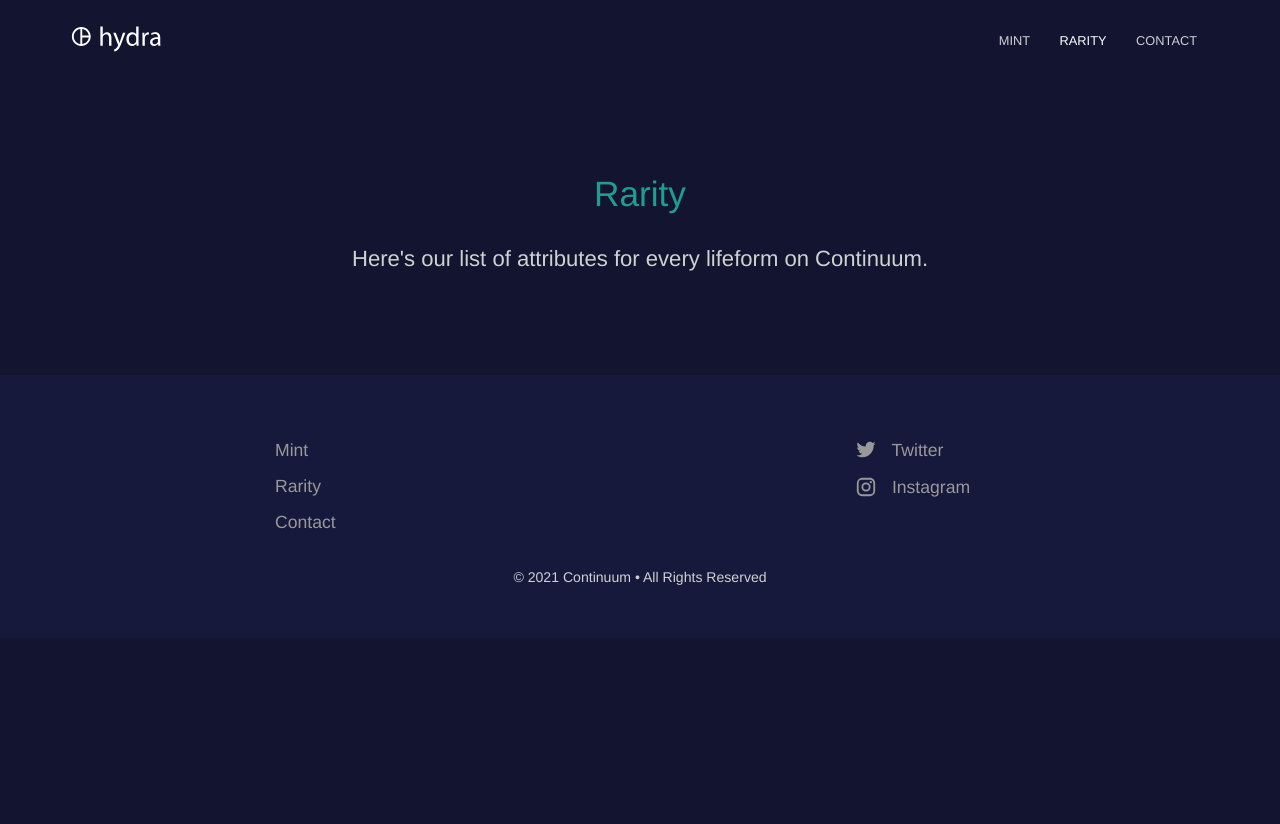
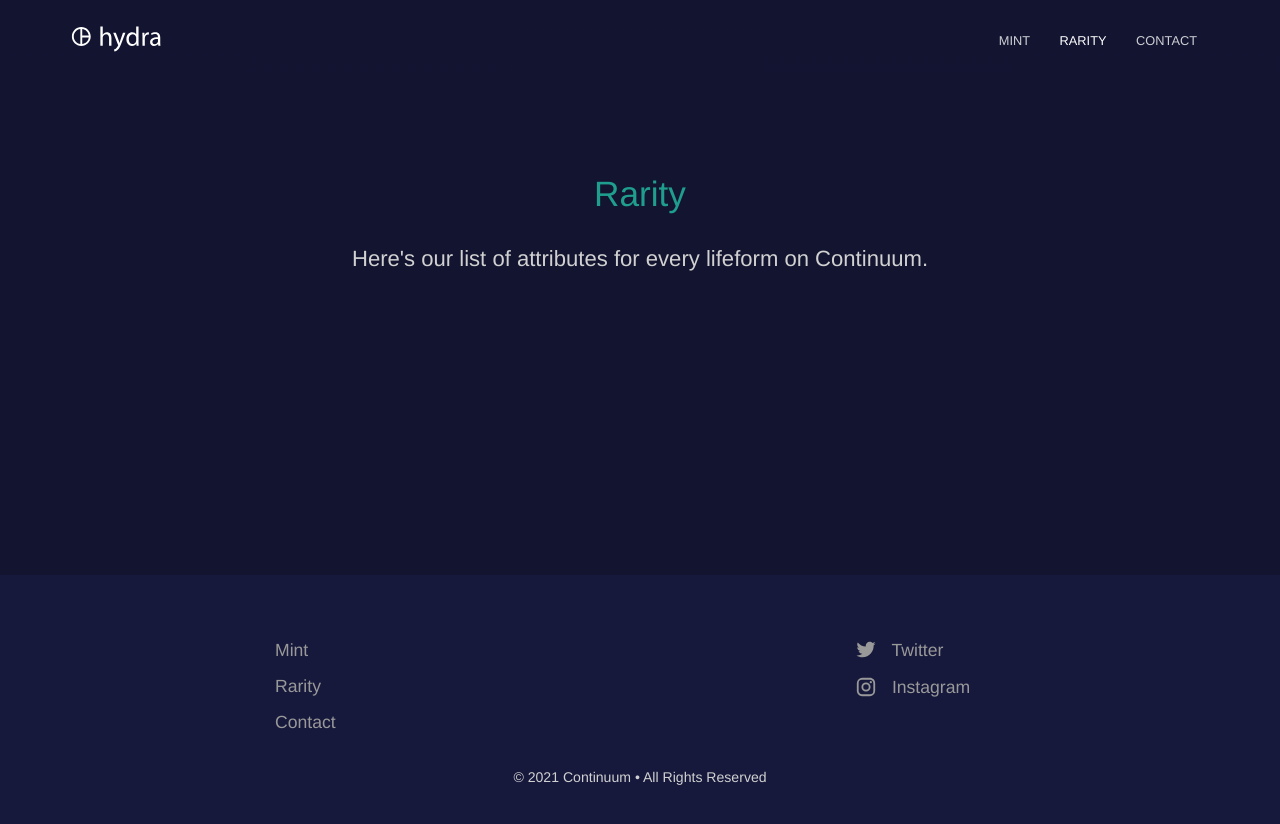
Before and after one commit to Temperedfire/continuum, a Jekyll site: the page built from rarity.html, in a window 1280 px wide. Shown: the top 824 px of the page. Built offline with Jekyll 4.4.1, drawn with Linux system fonts in a browser that asks for light colours.

Commit message:
Update rarity.html

```diff
--- a/rarity.html
+++ b/rarity.html
@@ -4,6 +4,7 @@
   Here's our list of attributes for every lifeform on Continuum.
 ---
 
-<p class="editor-link" style="text-align: center;"><strong>&#9998;</strong></a>
-  <br>
-  </p>
+<p class="editor-link" style="text-align: center;"><strong>&#9998;</strong></a></p>
+
+  <section>
+  </section>
```
